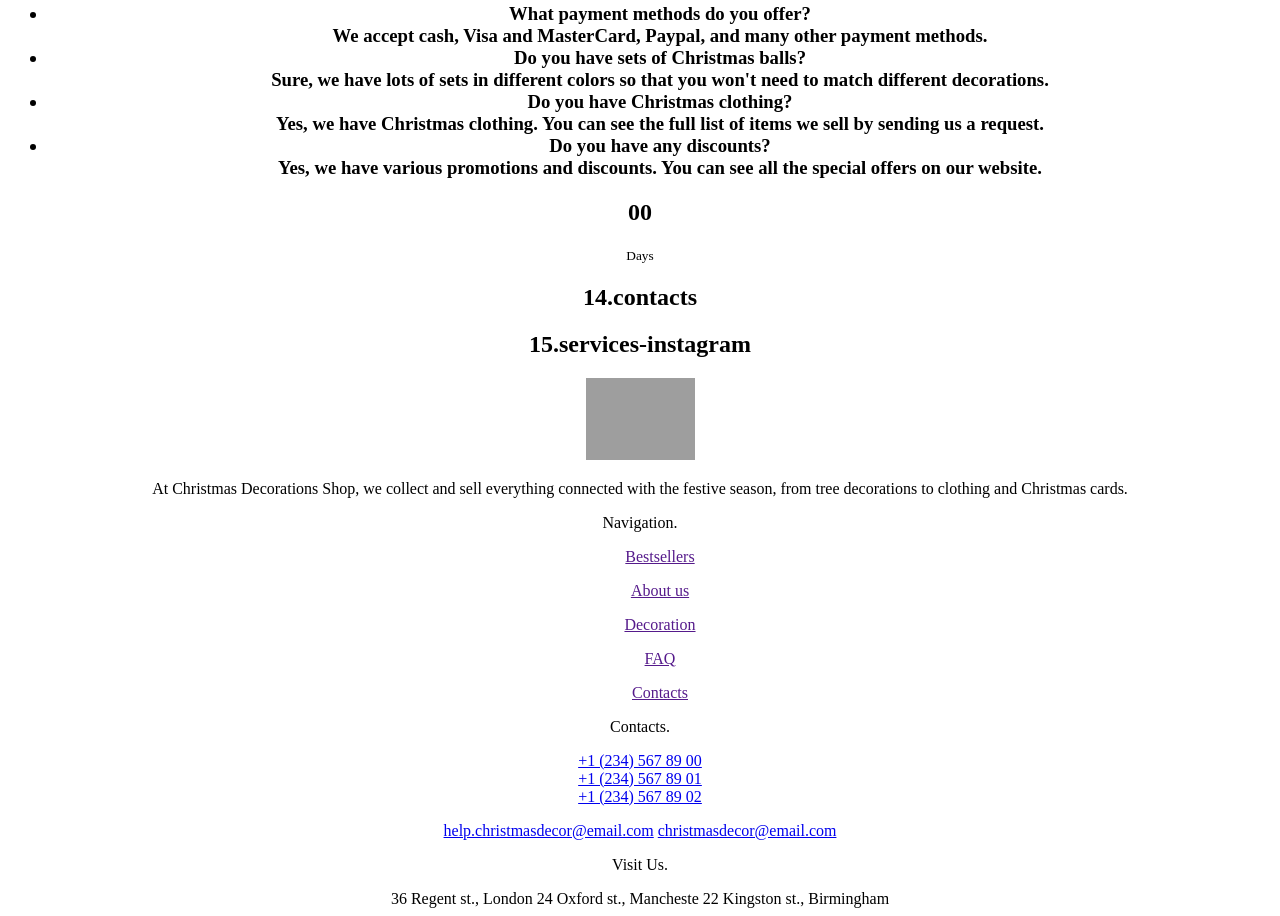
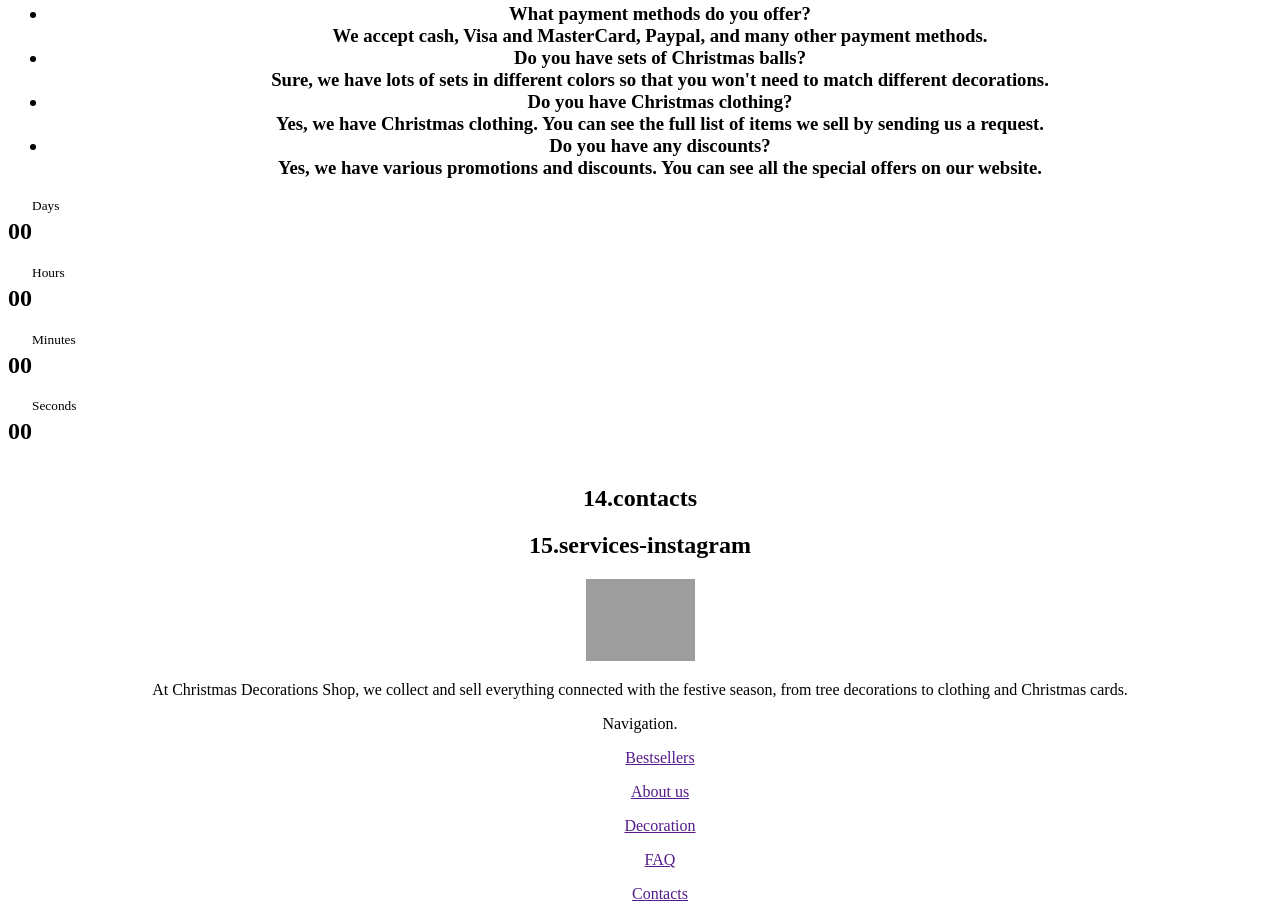
Before and after one commit to koldovsky/650-team-05, a plain HTML site: page index.html in a window 1280 px wide. Shown: the part 8453-9369 px from the top of the page. Drawn offline with Linux system fonts and the light colour scheme; grey boxes are pictures that could not be loaded.

Commit message:
conect css

```diff
--- a/index.css
+++ b/index.css
@@ -0,0 +1,8 @@
+.countdown{
+    display: flex;
+    transform: scale(2);
+}
+
+.time{
+    display: flex;
+}
--- a/index.html
+++ b/index.html
@@ -6,6 +6,7 @@
 	<meta http-equiv="X-UA-Compatible" content="IE=edge" />
 	<meta name="viewport" content="width=device-width, initial-scale=1.0" />
 	<title>Christmas Decorations Shop</title>
+  <link rel="stylesheet" href="index.css">
 	<style>
 		div {
 			text-align: center;
@@ -431,7 +432,18 @@
       <div class="time">
 			<h2 id="days">00</h2>
       <small>Days</small>
-
+     </div>
+     <div class="time">
+			<h2 id="hours">00</h2>
+      <small>Hours</small>
+     </div>
+     <div class="time">
+			<h2 id="minutes">00</h2>
+      <small>Minutes</small>
+     </div>
+     <div class="time">
+			<h2 id="Seconds">00</h2>
+      <small>Seconds</small>
      </div>
 
 		</div>
```
